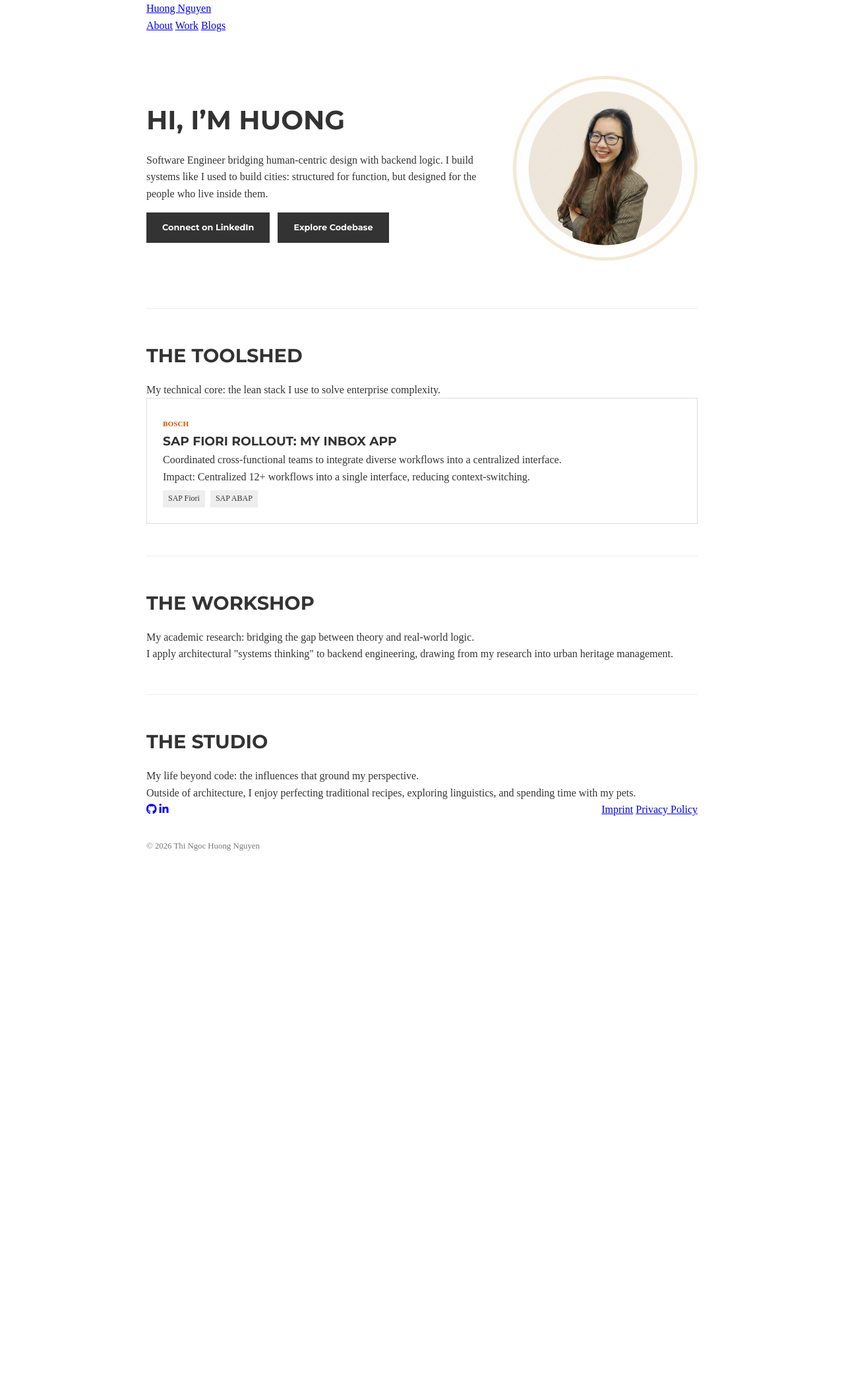
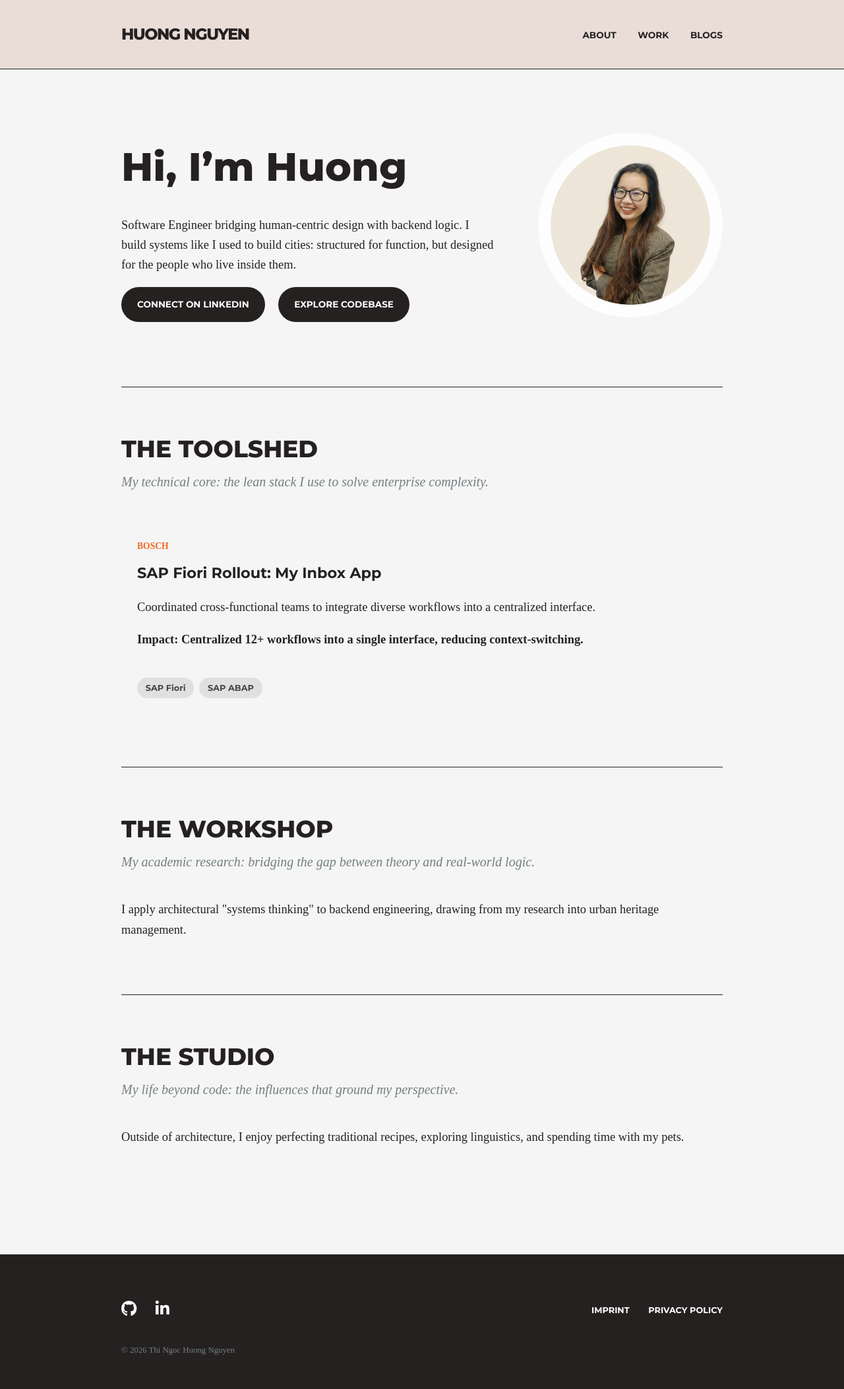
Before and after one commit to huongntn/portfolio-website, a Jekyll site: the page built from index.html, in a window 1280 px wide. Shown: the whole page at 66% size. Built offline with Jekyll 4.4.1, drawn with Linux system fonts in a browser that asks for light colours; some web fonts are replaced; before the commit the page ends 1292 px from its top, so only the background shows below that.

Commit message:
Update style.css

```diff
--- a/assets/css/style.css
+++ b/assets/css/style.css
@@ -1,78 +1,38 @@
-/* --- Variables & Reset --- */
 :root {
-  --text-main: #333333;
-  --text-light: #777777;
-  --white: #ffffff;
-  --menu-sand: #f4e8d3;
-  --brand-orange: #d35400;
-  --font-headers: 'Montserrat', sans-serif;
-  --font-body: 'Source Serif Pro', serif;
+  --background-body: #f5f5f5; --text-main: #252121; --text-light: #747f80;
+  --brand-orange: #f26822; --white: #ffffff; --menu-sand: #eaddd7;
+  --font-headers: 'Montserrat', sans-serif; --font-body: 'Source Serif Pro', serif;
 }
+* { box-sizing: border-box; }
+body { background-color: var(--background-body); color: var(--text-main); font-family: var(--font-body); font-size: 1.15rem; line-height: 1.65; margin: 0; padding: 0; }
+.container { max-width: 960px; margin: 0 auto; padding: 0 1.5rem; }
 
-* { box-sizing: border-box; margin: 0; padding: 0; }
+header { background-color: var(--menu-sand); border-bottom: 1px solid var(--text-main); padding: 2rem 0; }
+.nav-wrapper { display: flex; justify-content: space-between; align-items: center; }
+.logo { font-family: var(--font-headers); font-weight: 800; font-size: 1.5rem; color: var(--text-main); text-decoration: none; text-transform: uppercase; letter-spacing: -1.5px; }
+.nav-links a { font-family: var(--font-headers); color: var(--text-main); text-decoration: none; font-weight: 700; text-transform: uppercase; font-size: 0.85rem; margin-left: 1.75rem; transition: color 0.15s; }
+.nav-links a:hover { color: var(--brand-orange); }
 
-body {
-  font-family: var(--font-body);
-  line-height: 1.6;
-  color: var(--text-main);
-  background-color: var(--white);
-}
+.hero-wrapper { display: flex; flex-direction: row; justify-content: space-between; align-items: center; gap: 4rem; padding: 6rem 0; }
+h1 { font-family: var(--font-headers); font-weight: 800; font-size: 3.75rem; margin: 0 0 1.5rem 0; }
+.btn-dark { font-family: var(--font-headers); font-weight: 700; font-size: 0.85rem; text-transform: uppercase; color: var(--white); background-color: var(--text-main); text-decoration: none; padding: 0.95rem 1.5rem; border-radius: 30px; display: inline-block; margin-right: 1rem; transition: background-color 0.15s; }
+.btn-dark:hover { background-color: var(--brand-orange); }
 
-.container {
-  max-width: 900px;
-  margin: 0 auto;
-  padding: 0 2rem;
-}
+section { padding: 4rem 0; }
+h2 { font-family: var(--font-headers); font-size: 2.25rem; font-weight: 800; text-transform: uppercase; margin: 0 0 0.25rem 0; }
+.chapter-subtitle { font-style: italic; color: var(--text-light); margin: 0 0 2.5rem 0; font-size: 1.25rem; }
+hr { border: none; border-top: 1px solid var(--text-main); margin: 0; }
 
-/* --- Layout & Typography --- */
-h1, h2, h3 { font-family: var(--font-headers); text-transform: uppercase; }
-h1 { font-size: 2.5rem; margin-bottom: 1rem; }
-h2 { font-size: 1.8rem; margin-bottom: 1rem; }
-hr { margin: 3rem 0; border: 0; border-top: 1px solid #eee; }
+.project-link { text-decoration: none; color: inherit; display: block; margin-bottom: 1rem; }
+.project-card { padding: 1.5rem; border-radius: 8px; transition: all 0.2s ease; }
+.project-card:hover { background-color: rgba(0,0,0,0.05); border-left: 4px solid var(--brand-orange); }
+.project-card h3 { font-family: var(--font-headers); font-size: 1.4rem; margin: 0.5rem 0; }
+.project-meta { color: var(--brand-orange); font-weight: 700; font-size: 0.85rem; text-transform: uppercase; }
+.impact { display: block; margin-top: 0.8rem; font-weight: 600; }
+.skill-tag { background: #e0e0e0; color: #444; padding: 0.3rem 0.8rem; border-radius: 15px; font-size: 0.8rem; font-family: var(--font-headers); margin-right: 0.5rem; display: inline-block; margin-top: 0.8rem; }
 
-/* --- Hero Section --- */
-.hero-wrapper { display: flex; align-items: center; gap: 3rem; margin: 4rem 0; }
-.hero-text { flex: 1; }
-.hero-profile img { border: 5px solid var(--menu-sand); }
-
-.btn-dark {
-  display: inline-block;
-  background: var(--text-main);
-  color: var(--white);
-  padding: 0.8rem 1.5rem;
-  text-decoration: none;
-  font-family: var(--font-headers);
-  font-size: 0.8rem;
-  margin-top: 1rem;
-  margin-right: 0.5rem;
-  transition: background 0.3s;
-}
-.btn-dark:hover { background: var(--brand-orange); }
-
-/* --- Project Cards (Toolshed) --- */
-.project-link { text-decoration: none; color: inherit; }
-.project-card {
-  padding: 1.5rem;
-  border: 1px solid #ddd;
-  margin-bottom: 1.5rem;
-  transition: transform 0.2s;
-}
-.project-card:hover { border-color: var(--brand-orange); }
-.project-meta { font-size: 0.7rem; font-weight: 800; text-transform: uppercase; color: var(--brand-orange); }
-.skill-tag {
-  display: inline-block;
-  background: #eee;
-  padding: 0.2rem 0.5rem;
-  font-size: 0.75rem;
-  margin-right: 0.5rem;
-  margin-top: 0.5rem;
-}
-
-/* --- About Page Image --- */
-.about-img {
-  width: 100%;
-  max-width: 400px;
-  float: right;
-  margin: 0 0 1rem 2rem;
-  border-radius: 8px;
-}
+footer { background-color: var(--text-main); color: var(--white); padding: 4rem 0 3rem 0; margin-top: 5rem; }
+.social-icons a { color: var(--white); font-size: 1.5rem; margin-right: 1.5rem; transition: color 0.15s; }
+.social-icons a:hover { color: var(--brand-orange); }
+.legal-nav a { color: var(--white); text-decoration: none; font-family: var(--font-headers); font-size: 0.8rem; text-transform: uppercase; margin-left: 1.5rem; transition: color 0.15s; }
+.legal-nav a:hover { color: var(--brand-orange); }
```
